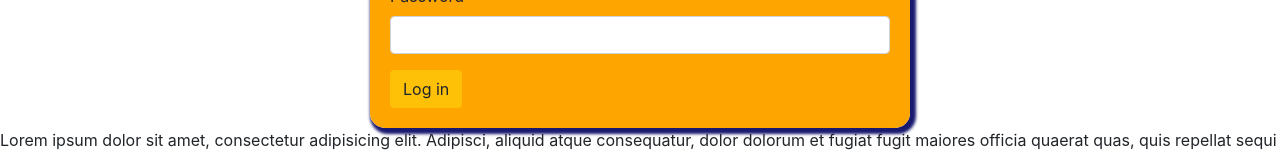
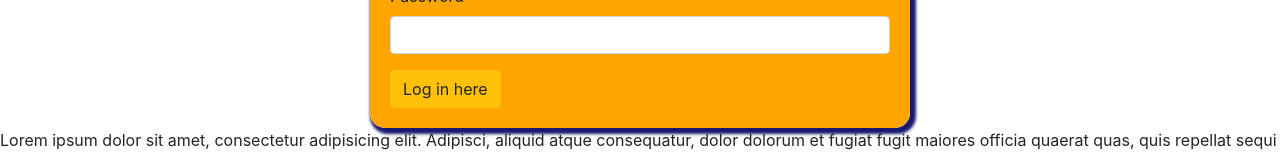
Before and after one commit to AdoliSeth/Testing-git, a plain HTML site: page login.html in a window 1280 px wide. Shown: the part 520-675 px from the top of the page. Drawn offline with nearby package versions, Linux system fonts and the light colour scheme; files whose address does not match are found by name.

```diff
--- a/login.html
+++ b/login.html
@@ -77,7 +77,7 @@
                             <label for="">Password</label>
                             <input type="password" class="form-control" name="pass1">
                         </div>
-                        <button class="btn btn-warning">Log in</button>
+                        <button class="btn btn-warning">Log in here</button>
                     </fieldset>
                 </form>
             </div>
```
